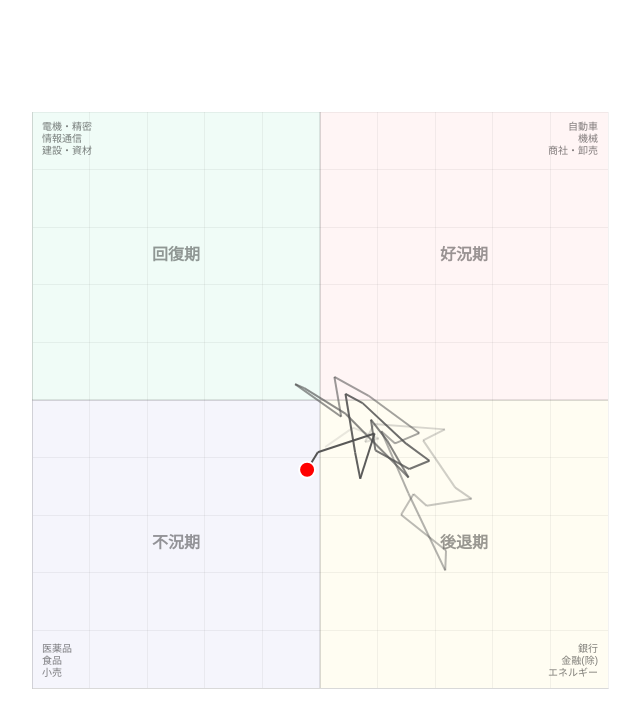
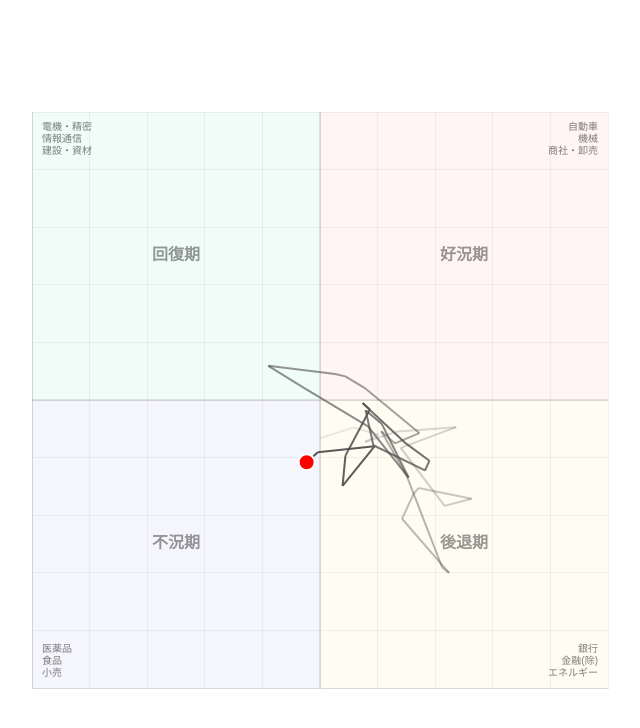
Before and after one commit to skr-works/sector-rotation-chart, a plain HTML site: page index.html in a window 1280 px wide. Shown: the whole page, without its empty margins (320-960 px from the left). Drawn offline with nearby package versions, Linux system fonts and the light colour scheme.

Commit message:
deploy: 41a22e08c417633c9a75aa92bf088786c3c4986d

```diff
--- a/index.html
+++ b/index.html
@@ -120,7 +120,7 @@
                     {
                         // 軌跡
                         label: '軌跡',
-                        data: [{"x": 0.45, "y": -4.08}, {"x": 2.87, "y": -2.4}, {"x": 5.11, "y": -3.35}, {"x": 3.91, "y": -3.65}, {"x": 4.68, "y": -2.09}, {"x": 10.84, "y": -2.55}, {"x": 8.95, "y": -3.5}, {"x": 11.74, "y": -7.61}, {"x": 13.16, "y": -8.58}, {"x": 9.25, "y": -9.18}, {"x": 8.12, "y": -8.16}, {"x": 7.04, "y": -9.96}, {"x": 10.94, "y": -13.07}, {"x": 10.87, "y": -14.79}, {"x": 7.67, "y": -8.09}, {"x": 5.32, "y": -2.71}, {"x": 6.52, "y": -3.77}, {"x": 8.62, "y": -2.87}, {"x": 4.19, "y": 0.39}, {"x": 1.25, "y": 2.01}, {"x": 1.84, "y": -1.45}, {"x": -2.16, "y": 1.38}, {"x": -1.36, "y": 1.03}, {"x": 2.24, "y": -1.21}, {"x": 7.69, "y": -6.73}, {"x": 5.83, "y": -3.52}, {"x": 4.42, "y": -1.71}, {"x": 4.81, "y": -4.37}, {"x": 7.76, "y": -5.99}, {"x": 9.5, "y": -5.27}, {"x": 7.48, "y": -3.79}, {"x": 3.7, "y": -0.27}, {"x": 2.21, "y": 0.54}, {"x": 3.05, "y": -4.56}, {"x": 3.49, "y": -6.83}, {"x": 4.74, "y": -2.91}, {"x": -0.19, "y": -4.53}, {"x": -1.12, "y": -6.06}],
+                        data: [{"x": 0.0, "y": -3.31}, {"x": 2.87, "y": -2.4}, {"x": 5.09, "y": -2.99}, {"x": 3.91, "y": -3.65}, {"x": 6.72, "y": -2.74}, {"x": 11.82, "y": -2.36}, {"x": 7.01, "y": -4.16}, {"x": 10.82, "y": -9.19}, {"x": 13.16, "y": -8.58}, {"x": 8.56, "y": -7.63}, {"x": 8.12, "y": -8.16}, {"x": 7.12, "y": -10.31}, {"x": 11.2, "y": -15.0}, {"x": 10.61, "y": -14.54}, {"x": 7.51, "y": -6.55}, {"x": 5.32, "y": -2.71}, {"x": 6.52, "y": -3.77}, {"x": 8.62, "y": -2.87}, {"x": 3.86, "y": 1.06}, {"x": 2.2, "y": 2.05}, {"x": 1.31, "y": 2.26}, {"x": -4.49, "y": 2.97}, {"x": -1.36, "y": 1.03}, {"x": 4.17, "y": -2.29}, {"x": 7.69, "y": -6.73}, {"x": 5.35, "y": -2.05}, {"x": 3.96, "y": -0.89}, {"x": 4.63, "y": -3.93}, {"x": 9.12, "y": -6.11}, {"x": 9.5, "y": -5.27}, {"x": 7.48, "y": -3.79}, {"x": 3.7, "y": -0.27}, {"x": 4.33, "y": -0.82}, {"x": 2.21, "y": -4.83}, {"x": 1.96, "y": -7.46}, {"x": 4.73, "y": -4.02}, {"x": -0.19, "y": -4.53}, {"x": -1.16, "y": -5.4}],
                         borderWidth: 2,
                         pointRadius: 0,
                         showLine: true,
@@ -137,7 +137,7 @@
                     {
                         // 現在地点
                         label: '現在',
-                        data: [{"x": -1.12, "y": -6.06}],
+                        data: [{"x": -1.16, "y": -5.4}],
                         backgroundColor: 'rgba(255, 0, 0, 1)',
                         borderColor: '#fff',
                         borderWidth: 2,
```
